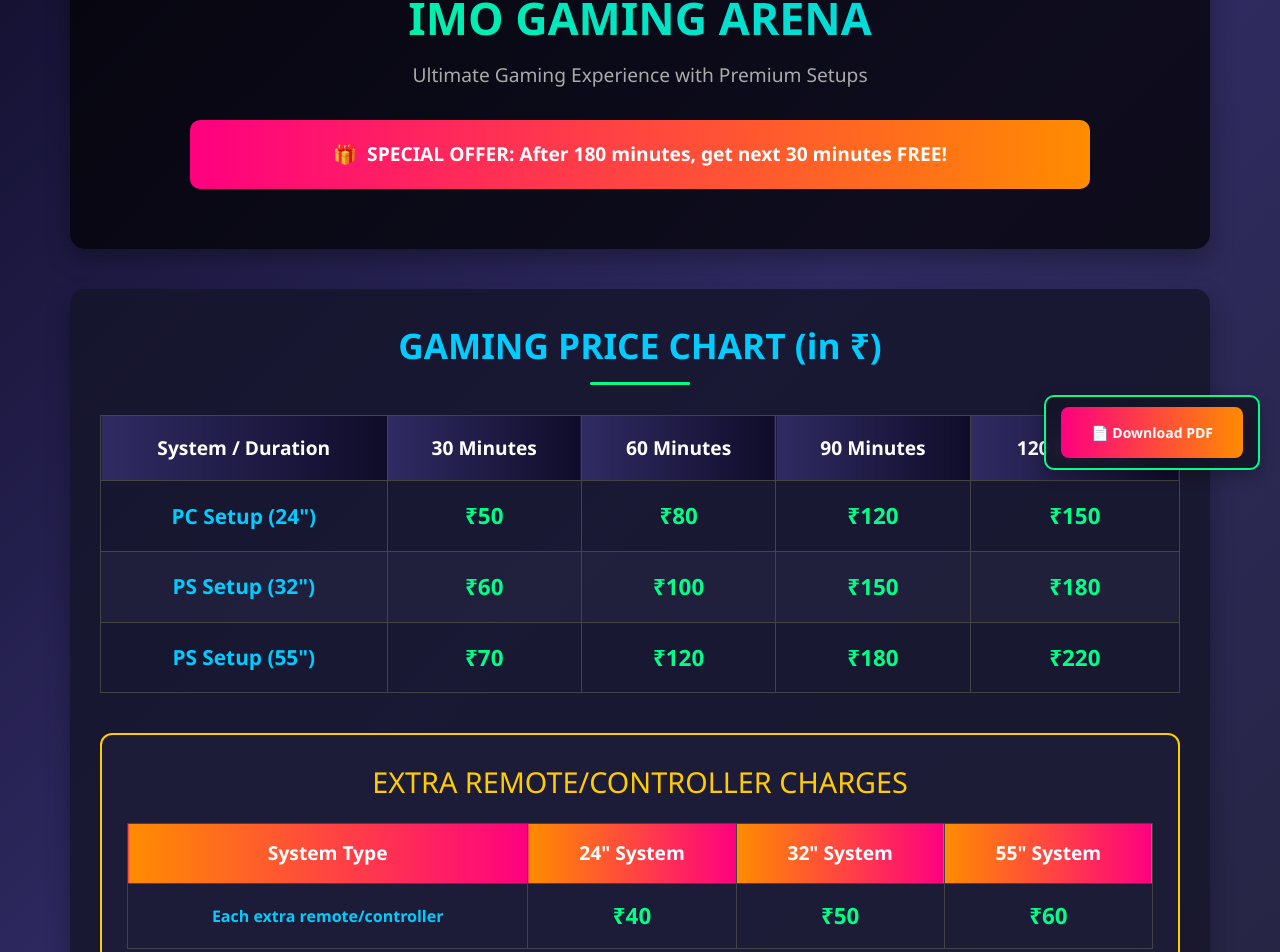
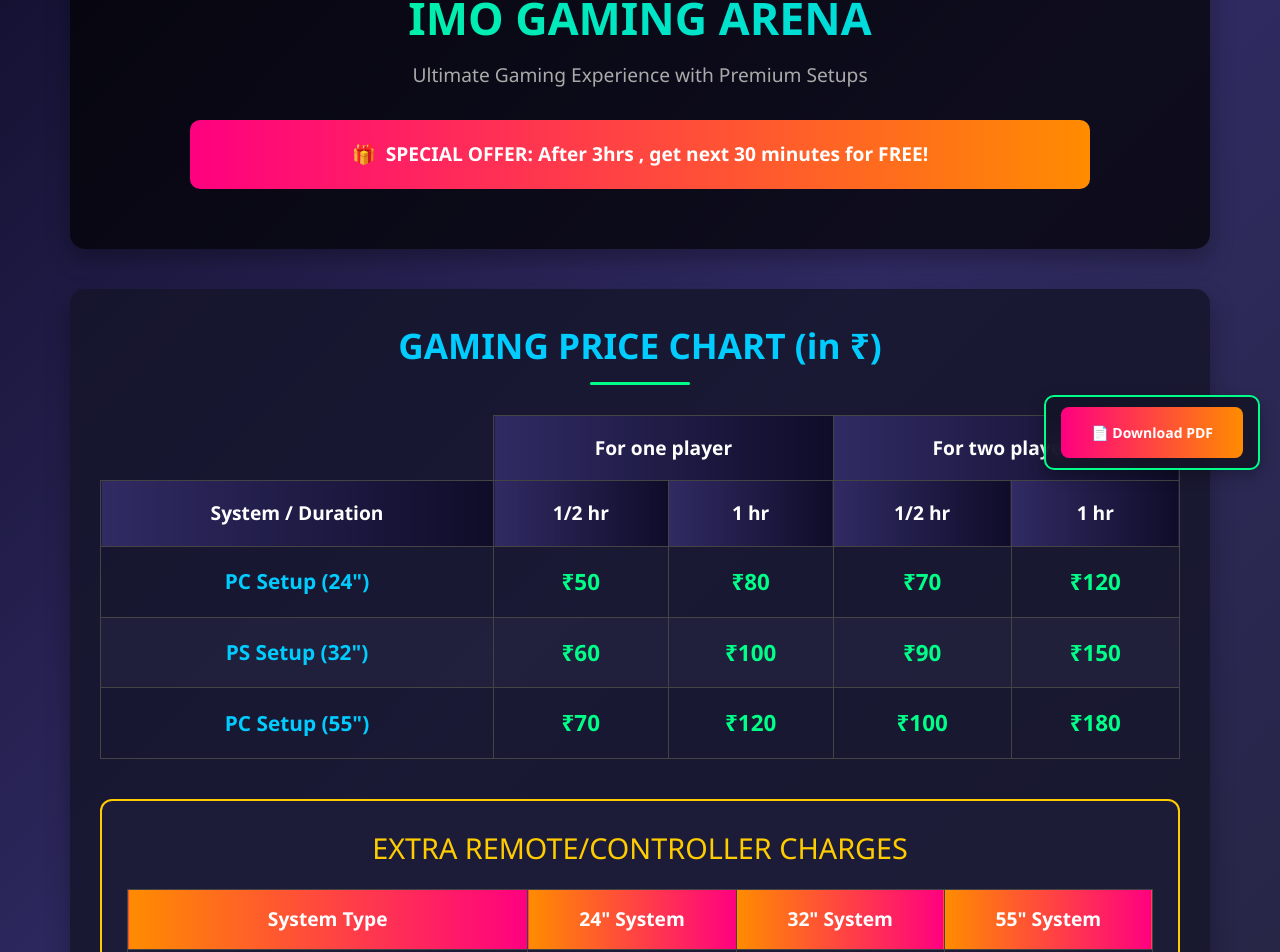
Before and after one commit to imogamingarena/client, a Next.js app: page /priceChart in a window 1280 px wide. Shown: the part 310-1262 px from the top of the page. Built offline with nearby package versions, Linux system fonts and the light colour scheme; no server answers.

Commit message:
price chart changres

```diff
--- a/app/priceChart/page.tsx
+++ b/app/priceChart/page.tsx
@@ -177,7 +177,7 @@
         {isLoading ? "⏳ Generating..." : children}
       </button>
     );
-  }
+  },
 );
 Button.displayName = "Button";
 
@@ -269,55 +269,7 @@
   setup: GamingSetup;
 }
 
-const PriceTableRow = memo<PriceTableRowProps>(({ setup }) => (
-  <tr className="price-table-row">
-    <td
-      style={{
-        fontWeight: "bold",
-        color: STYLES.colors.secondary,
-        fontSize: "1.3rem",
-        padding: "18px",
-        textAlign: "center",
-        border: "1px solid #444",
-        whiteSpace: "nowrap",
-      }}
-    >
-      {setup.name} &#40;{setup.size}&#41;
-    </td>
-    {DURATIONS.map((duration) => (
-      <td
-        key={duration}
-        style={{
-          fontWeight: "bold",
-          color: STYLES.colors.primary,
-          fontSize: "1.4rem",
-          padding: "18px",
-          textAlign: "center",
-          border: "1px solid #444",
-          position: "relative",
-        }}
-      >
-        {formatCurrency(setup.pricing[duration])}
-        {/* {duration === "120m" && (
-          <span style={{
-            background: STYLES.colors.accent,
-            color: STYLES.colors.text.light,
-            padding: "4px 8px",
-            borderRadius: "20px",
-            fontSize: "0.9rem",
-            fontWeight: "bold",
-            marginLeft: "8px",
-            display: "inline-block"
-          }}>
-            +30 FREE
-          </span>
-        )} */}
-      </td>
-    ))}
-  </tr>
-));
-PriceTableRow.displayName = "PriceTableRow";
-
+// Main priceing table
 const PricingTable = memo(() => {
   const tableHeaderStyle: React.CSSProperties = {
     background: STYLES.gradients.tableHeader,
@@ -337,18 +289,119 @@
     >
       <thead>
         <tr>
+          <th></th>
+          <th style={tableHeaderStyle} colSpan={2}>
+            For one player
+          </th>
+          <th style={tableHeaderStyle} colSpan={2}>
+            For two players
+          </th>
+        </tr>
+        <tr>
           <th style={tableHeaderStyle}>System / Duration</th>
-          {DURATIONS.map((duration) => (
-            <th key={duration} style={tableHeaderStyle}>
-              {DURATION_LABELS[duration]}
-            </th>
-          ))}
+          <th style={tableHeaderStyle}>1/2 hr</th>
+          <th style={tableHeaderStyle}>1 hr</th>
+          <th style={tableHeaderStyle}>1/2 hr</th>
+          <th style={tableHeaderStyle}>1 hr</th>
         </tr>
       </thead>
       <tbody>
-        {GAMING_SETUPS.map((setup) => (
-          <PriceTableRow key={setup.id} setup={setup} />
-        ))}
+        {/* first row */}
+        <tr className="price-table-row">
+          <td
+            style={{
+              fontWeight: "bold",
+              color: STYLES.colors.secondary,
+              fontSize: "1.3rem",
+              padding: "18px",
+              textAlign: "center",
+              border: "1px solid #444",
+              whiteSpace: "nowrap",
+            }}
+          >
+            PC Setup &#40;24"&#41;
+          </td>
+          {[50, 80, 70, 120].map((price, index) => (
+            <td
+              key={index}
+              style={{
+                fontWeight: "bold",
+                color: STYLES.colors.primary,
+                fontSize: "1.4rem",
+                padding: "18px",
+                textAlign: "center",
+                border: "1px solid #444",
+                position: "relative",
+              }}
+            >
+              {formatCurrency(price)}
+            </td>
+          ))}
+        </tr>
+        {/* second row */}
+        <tr className="price-table-row">
+          <td
+            style={{
+              fontWeight: "bold",
+              color: STYLES.colors.secondary,
+              fontSize: "1.3rem",
+              padding: "18px",
+              textAlign: "center",
+              border: "1px solid #444",
+              whiteSpace: "nowrap",
+            }}
+          >
+            PS Setup &#40;32"&#41;
+          </td>
+          {[60, 100, 90, 150].map((price, index) => (
+            <td
+              key={index}
+              style={{
+                fontWeight: "bold",
+                color: STYLES.colors.primary,
+                fontSize: "1.4rem",
+                padding: "18px",
+                textAlign: "center",
+                border: "1px solid #444",
+                position: "relative",
+              }}
+            >
+              {formatCurrency(price)}
+            </td>
+          ))}
+        </tr>
+        {/* third row */}
+        <tr className="price-table-row">
+          <td
+            style={{
+              fontWeight: "bold",
+              color: STYLES.colors.secondary,
+              fontSize: "1.3rem",
+              padding: "18px",
+              textAlign: "center",
+              border: "1px solid #444",
+              whiteSpace: "nowrap",
+            }}
+          >
+            PC Setup &#40;55"&#41;
+          </td>
+          {[70, 120, 100, 180].map((price, index) => (
+            <td
+              key={index}
+              style={{
+                fontWeight: "bold",
+                color: STYLES.colors.primary,
+                fontSize: "1.4rem",
+                padding: "18px",
+                textAlign: "center",
+                border: "1px solid #444",
+                position: "relative",
+              }}
+            >
+              {formatCurrency(price)}
+            </td>
+          ))}
+        </tr>
       </tbody>
     </table>
   );
@@ -498,7 +551,7 @@
         📄 Download PDF
       </Button>
     </div>
-  )
+  ),
 );
 DownloadButtonContainer.displayName = "DownloadButtonContainer";
 
@@ -561,7 +614,7 @@
     () => [
       {
         icon: "🎁",
-        text: "SPECIAL OFFER: After 180 minutes, get next 30 minutes FREE!",
+        text: "SPECIAL OFFER: After 3hrs , get next 30 minutes for FREE!",
         gradient: STYLES.gradients.promo1,
       },
       // {
@@ -570,7 +623,7 @@
       //   gradient: STYLES.gradients.promo2
       // }
     ],
-    []
+    [],
   );
 
   return (
```
